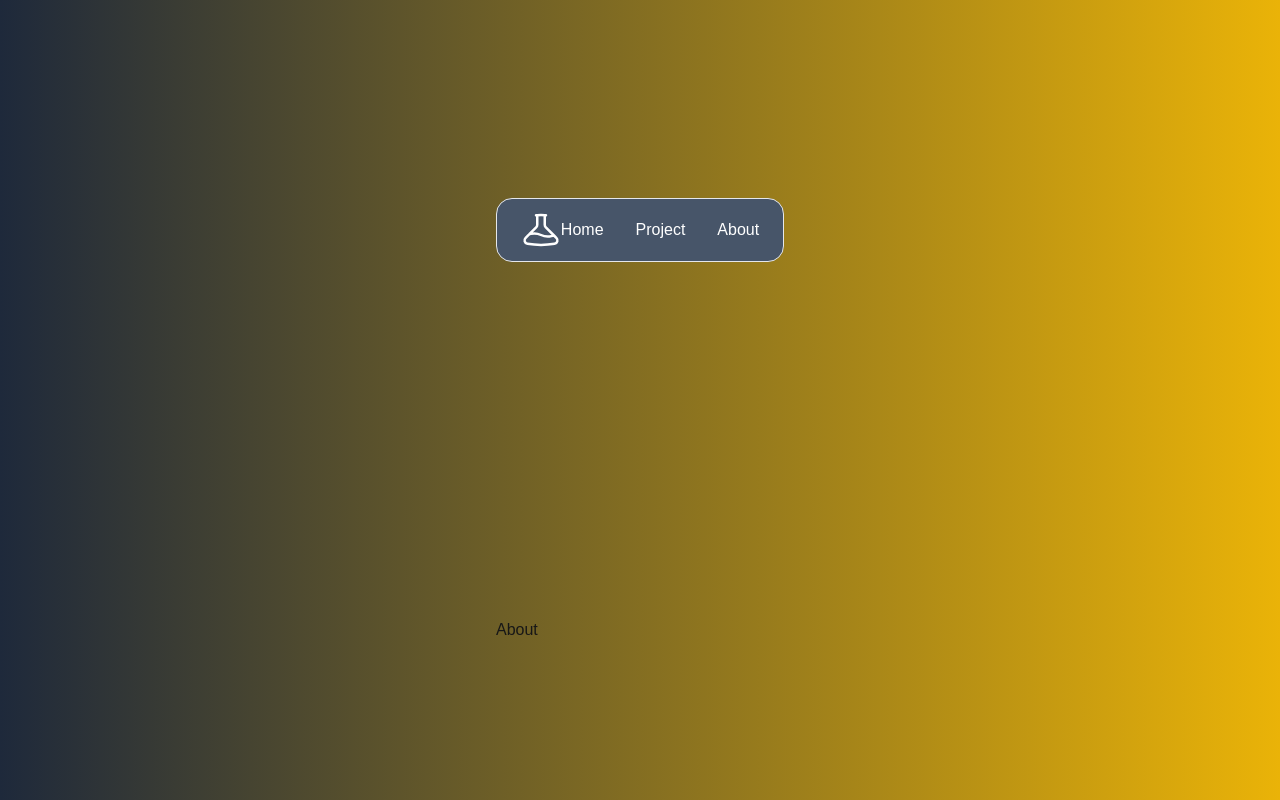
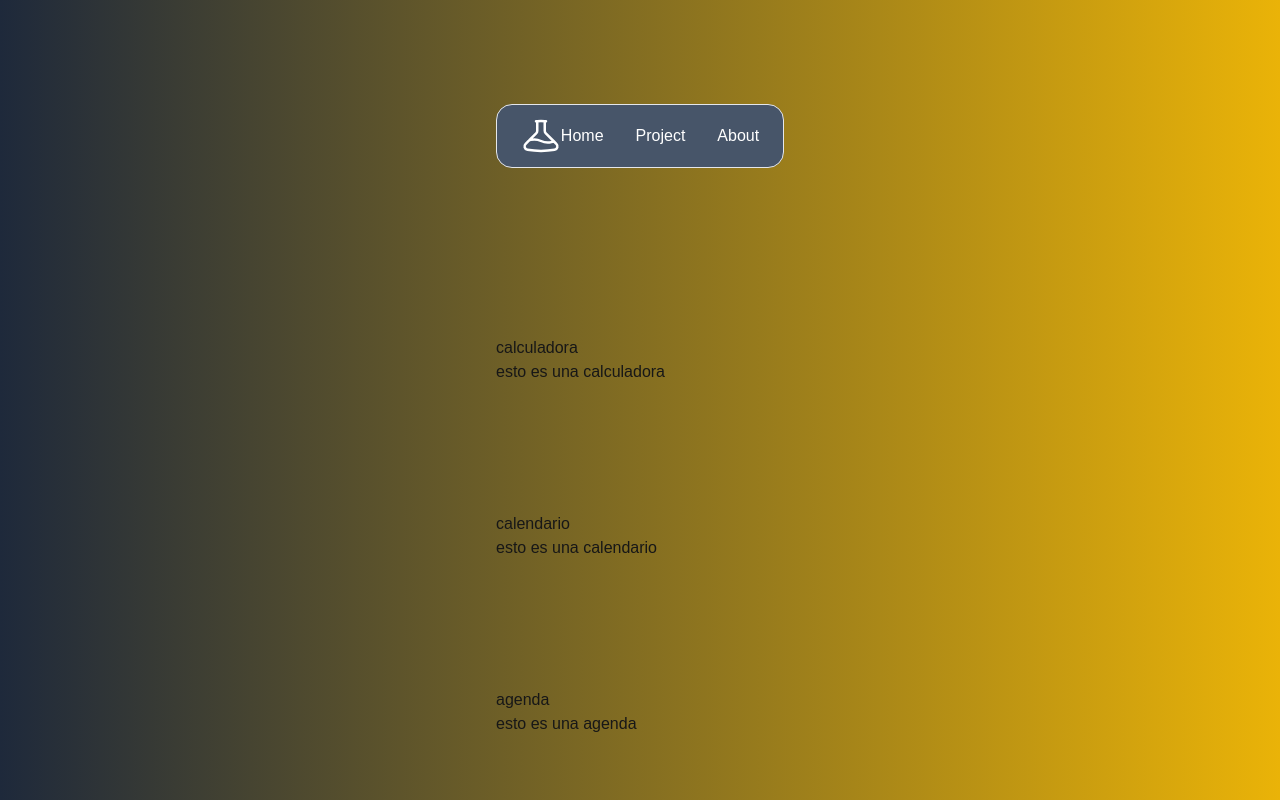
Before and after one commit to javilafoure/porta-folio, a Next.js app: page /about in a window 1280 px wide. Built offline with nearby package versions, Linux system fonts and the light colour scheme.

Commit message:
Add navigation

```diff
--- a/app/about/page.jsx
+++ b/app/about/page.jsx
@@ -1,12 +1,37 @@
+import Card from '../components/card/page'
 import Navbar from '../components/Narbar/page'
 
 function About() {
     return (
         <div className="bg-gradient-to-r from-slate-800 to-yellow-500  w-full h-screen mx-auto grid justify-center items-center">
             <Navbar />
-            <h2>About</h2>
+            {
+                proyectos &&
+                proyectos.map((rs) =>
+                    <Card key={rs.id} tarjeta={rs} />
+                )
+            }
         </div>
     )
 }
 
 export default About
+
+export const proyectos = [
+    {
+        id:1,
+        title: 'calculadora',
+        decrip:'esto es una calculadora',
+    },
+    {
+        id:2,
+        title: 'calendario',
+        decrip:'esto es una calendario',
+    },
+    {
+        id:3,
+        title: 'agenda',
+        decrip:'esto es una agenda',
+    }
+
+]
--- /dev/null
+++ b/app/components/card/page.jsx
@@ -0,0 +1,11 @@
+export default function Card({ tarjeta: { title, decrip} }) {
+
+    return (
+
+        <div className="flex flex-col">
+            <h2>{title}</h2>
+            <p>{decrip}</p>
+        </div>
+
+    )
+}
--- /dev/null
+++ b/app/project/[id]/page.jsx
@@ -0,0 +1,13 @@
+
+
+
+function Projects() {
+
+  return (
+    <div>
+
+    </div>
+  )
+}
+
+export default Projects
--- a/app/project/page.jsx
+++ b/app/project/page.jsx
@@ -1,10 +1,17 @@
+
+
 import Navbar from '../components/Narbar/page'
 
 function Project() {
+    // const [nombre, setNombre] = useState()
     return (
         <div className="bg-gradient-to-r from-slate-800 to-yellow-500  w-full h-screen mx-auto grid justify-center items-center">
             <Navbar />
-            <h2>Project Showcase</h2>
+            <div className='flex justify-center gap-8'>
+            <button>calculadora</button>
+            <button>agenda</button>
+            <button>calendario</button>
+            </div>
         </div>
     )
 }
```
